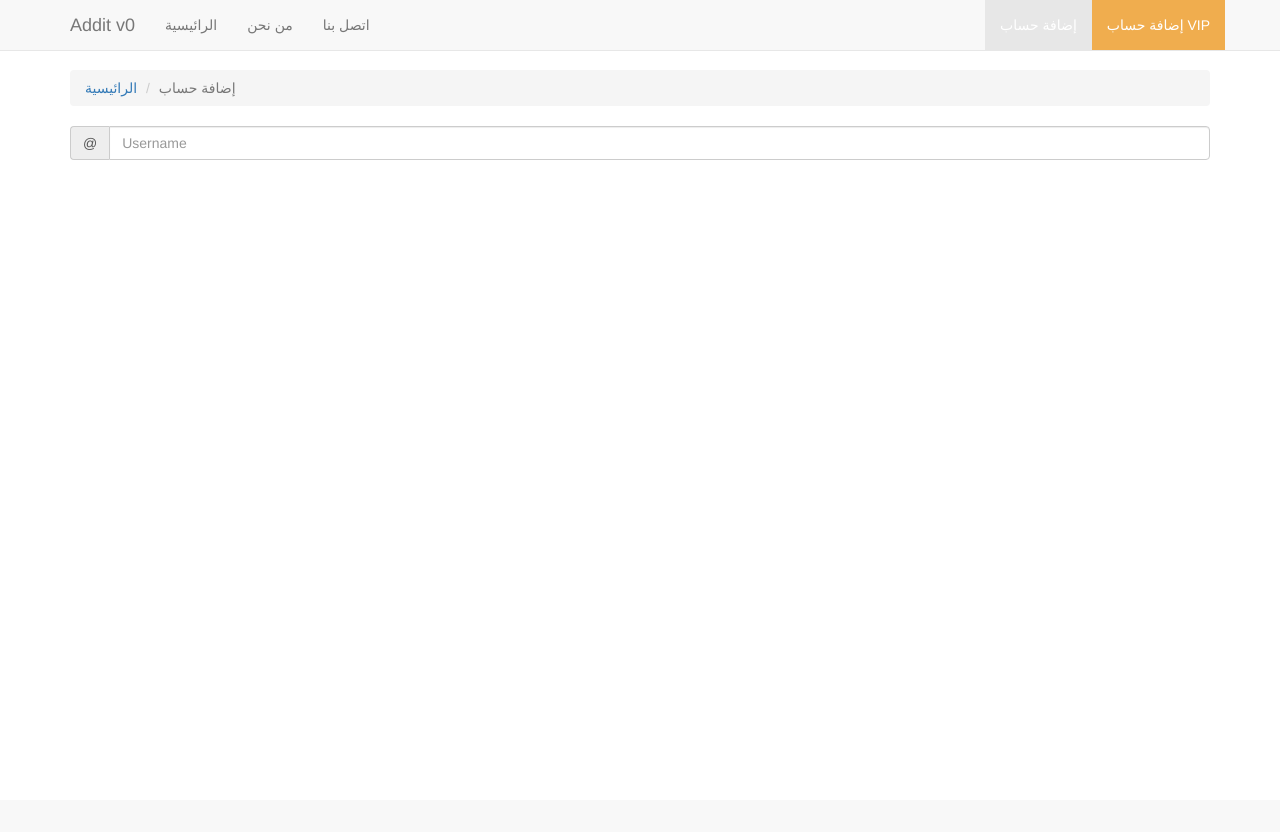
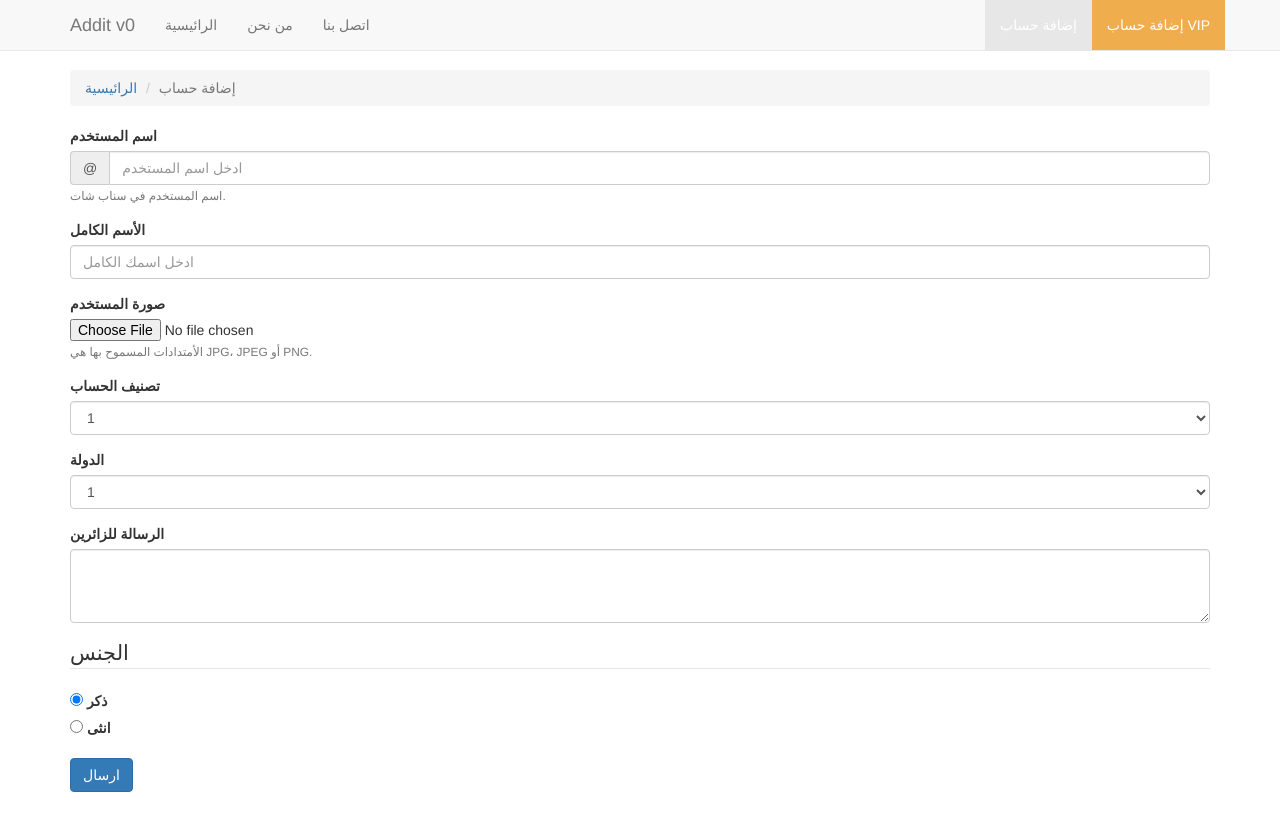
Before and after one commit to xlmnxp/addit, a PHP site: page /register.php in a window 1280 px wide. Before the commit the page ends 160 px from the top, so only its background shows below. Run offline with PHP 8.4, Linux system fonts and the light colour scheme; data comes from the database, SQL or seed files in the repository; both versions use the stored data as it was after the commit; some libraries are stand-ins or nearby versions.

Commit message:
version 0.0.5

```diff
--- a/Languages/arabic.json
+++ b/Languages/arabic.json
@@ -3,13 +3,51 @@
   "language_code" : "ar",
   "rtl" : true,
 
+
+  "_comments" : "// Header",
+
+  "home" : "الرائيسية",
+  "about" : "من نحن",
+  "contact" : "اتصل بنا",
+
   "new_user" : "إضافة حساب",
   "new_vip" : "إضافة حساب VIP",
+
+
+  "_comments" : "// Home",
+
   "follow" : "متابعة",
   "report" : "إبلاغ",
+
   "previous" : "السابق",
   "next" : "التالي",
-  "home" : "الرائيسية",
-  "about" : "من نحن",
-  "contact" : "اتصل بنا"
+
+
+  "_comments" : "// Register",
+
+  "username" : "اسم المستخدم",
+  "enter_username" : "ادخل اسم المستخدم",
+  "help_username" : "اسم المستخدم في سناب شات.",
+  "fullname": "الأسم الكامل",
+  "enter_fullname": "ادخل اسمك الكامل",
+  "sex" : "الجنس",
+  "male" : "ذكر",
+  "female" : "انثى",
+  "avatar" : "صورة المستخدم",
+  "help_avatar": "الأمتدادات المسموح بها هي JPG، JPEG أو PNG.",
+  "size_avatar": "يجب ان يكون حجم الملف اقل من ",
+  "category" : "تصنيف الحساب",
+  "message" : "الرسالة للزائرين",
+  "country" : "الدولة",
+  "submit" : "ارسال",
+
+  "success": "عملية ناجحة",
+  "success_register" : "تم التسجيل.",
+
+  "_comments" : "// sizes",
+  "byte": "بايت",
+  "kb": "كيلوبايت",
+  "mb": "ميجابايت",
+  "gb": "جيجابايت",
+  "tb": "تيرابايت"
 }
--- a/Templates/Default/@main_layout.tpl
+++ b/Templates/Default/@main_layout.tpl
@@ -64,6 +64,7 @@
 
 <div class="container">
     {$this->renderContent()}
+    <br/><br/>
 </div>
 <!-- jQuery (necessary for Bootstrap's JavaScript plugins) -->
 <script src="https://ajax.googleapis.com/ajax/libs/jquery/1.12.4/jquery.min.js"></script>
--- a/Templates/Default/register.tpl
+++ b/Templates/Default/register.tpl
@@ -2,7 +2,75 @@
     <li><a href="{$url}">{$lang->home}</a></li>
     <li class="active">{$lang->new_user}</li>
 </ol>
-<div class="input-group">
-    <span class="input-group-addon" id="basic-addon1">@</span>
-    <input type="text" class="form-control" placeholder="Username" aria-describedby="basic-addon1">
-</div>
+
+<form method="post" enctype="multipart/form-data">
+    {if @$errors}
+        <div class="alert alert-danger" role="alert">
+        {foreach @$errors as $error}
+            <span class="glyphicon glyphicon-exclamation-sign" aria-hidden="true"></span>
+            <span class="sr-only">Error:</span>
+            {$error}
+            <br>
+        {/foreach}
+        </div>
+    {elseif @$lang->dosuccess}
+        <div class="alert alert-success" role="alert"><strong>{$lang->success}!</strong> {$lang->success_register}</div>
+    {/if}
+    <div class="form-group">
+        <label for="username">{$lang->username}</label>
+        <div class="input-group">
+            <span class="input-group-addon" id="basic-addon1">@</span>
+            <input type="text" class="form-control" placeholder="{$lang->enter_username}" aria-describedby="basic-addon1" id="username" name="username"/>
+        </div>
+        <small id="usernameHelp" class="form-text text-muted">{$lang->help_username}</small>
+    </div>
+    <div class="form-group">
+        <label for="fullname">{$lang->fullname}</label>
+        <input type="text" class="form-control" id="fullname" placeholder="{$lang->enter_fullname}" name="fullname"/>
+    </div>
+    <div class="form-group">
+        <label for="AvatarInputFile">{$lang->avatar}</label>
+        <input type="file" class="form-control-file" id="AvatarInputFile" aria-describedby="fileHelp" name="avatar"/>
+        <small id="fileHelp" class="form-text text-muted">{$lang->help_avatar}</small>
+    </div>
+    <div class="form-group">
+        <label for="CatagorySelect">{$lang->category}</label>
+        <select class="form-control" name="category" id="CatagorySelect">
+            <option>1</option>
+            <option>2</option>
+            <option>3</option>
+            <option>4</option>
+            <option>5</option>
+        </select>
+    </div>
+    <div class="form-group">
+        <label for="CountrySelect">{$lang->country}</label>
+        <select class="form-control" name="country" id="CountrySelect">
+            <option>1</option>
+            <option>2</option>
+            <option>3</option>
+            <option>4</option>
+            <option>5</option>
+        </select>
+    </div>
+    <div class="form-group">
+        <label for="MessageTextarea">{$lang->message}</label>
+        <textarea class="form-control" id="MessageTextarea" name="message" rows="3"></textarea>
+    </div>
+    <fieldset class="form-group">
+        <legend>{$lang->sex}</legend>
+        <div class="form-check">
+            <label class="form-check-label">
+                <input type="radio" class="form-check-input custom-control-input" name="sex" value="0" checked/>
+                {$lang->male}
+            </label>
+        </div>
+        <div class="form-check">
+            <label class="form-check-label">
+                <input type="radio" class="form-check-input custom-control-input" name="sex" value="1"/>
+                {$lang->female}
+            </label>
+        </div>
+    </fieldset>
+    <button type="submit" name="submit" class="btn btn-primary">{$lang->submit}</button>
+</form>
--- a/global.php
+++ b/global.php
@@ -15,6 +15,9 @@
     $languageName = $db->table("settings")->where("name","=","language")->select(["id","value"])[0]->value;
     $languageFile = "Languages/".$languageName.".json";
     $language = json_decode(file_get_contents($languageFile));
+    if(!$language){
+        die("Error in Language File: ".$languageFile);
+    }
     $template = new Template();
     foreach ($settings as $setting){
         eval("\$template->".$setting->name." = '".$setting->value."';");
@@ -26,5 +29,4 @@
     $template->teplate_dir      = $templateDirectory;
 
     $template->lang = $language;
-
     global $template, $db, $language;
--- a/register.php
+++ b/register.php
@@ -9,6 +9,55 @@
     include_once ("global.php");
     $template->page = $language->new_user;
 
+    if(isset($_POST["submit"])){
+            $errors= array();
+            $file = $_FILES['avatar'];
+            $file_name  = $file['name'];
+            $file_size  = $file['size'];
+            $file_tmp   = $file['tmp_name'];
+            $file_type  = $file['type'];
+            $file_ext=strtolower(end(explode('.',$file['name'])));
+            $dir = "Uploads/".md5(rand(0,1000000000000)).".".$file_ext;
+            $expensions= array("jpeg","jpg","png");
+
+            if(in_array($file_ext,$expensions)=== false){
+                $errors[]= $language->help_avatar;
+            }
+
+            if($file_size > 2097152){
+                $errors[]= $language->file_ecu .'2'. $lang->mb;
+            }
+
+
+
+            if(!trim($_POST['username'])){
+                $errors[]= $language->enter_username;
+            }
+            if(!trim($_POST['fullname'])){
+                $errors[]= $language->enter_fullname;
+            }
+
+            if(empty($errors)==true){
+                move_uploaded_file($file_tmp,$dir);
+                $db->table("users")->insert([
+                    "id" => "",
+                    "username"  => $_POST["username"],
+                    "fullname"  => $_POST["fullname"],
+                    "avatar"    => $template->url.$dir,
+                    "message"   => $_POST["message"],
+                    "sex"       => $_POST["sex"],
+                    "data"      => json_encode(array([
+                        "category" => $_POST["category"],
+                        "country"  => $_POST["country"]
+                    ]))
+                ]);
+                $language->dosuccess = true;
+            }else{
+                $language->dosuccess = false;
+                $template->errors = $errors;
+            }
+
+    }
 
     $template->setFile($templateDirectory.'/register.tpl')->setLayout($templateDirectory.'/@main_layout.tpl')->render();
 ?>
```
Also changed, not shown: Languages/english.json (+40 -3 lines), addit.sql (+14 -9 lines), Uploads/60511d24c6f08f5f72ef65b4db7f2582.png (added), Uploads/8e29fec442b66000a91e1edbebe912bc.jpg (added), Uploads/b8ea012dbc3393a95f4625842ea70721.png (added), Uploads/d03cabb32543a76d8f6488be3cd7518f.png (added), Uploads/d5b88ec883848eaedb3116eb6f3503b6.png (added), Uploads/e90b113e5fda56d672b9263af0c8da9d.png (added).
